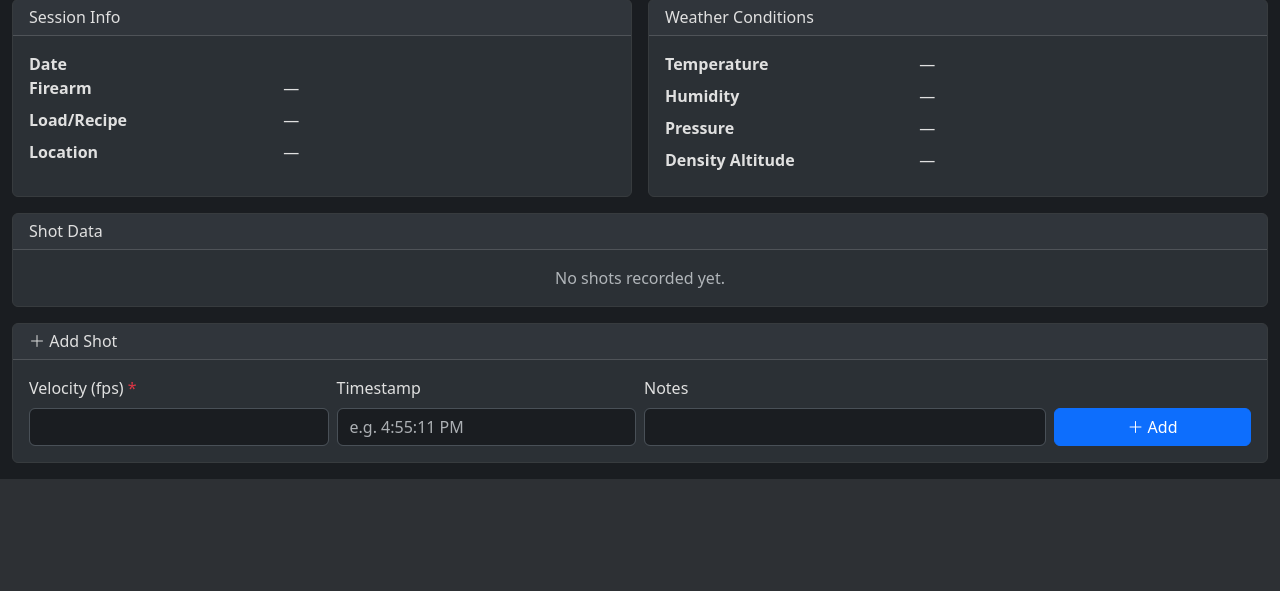
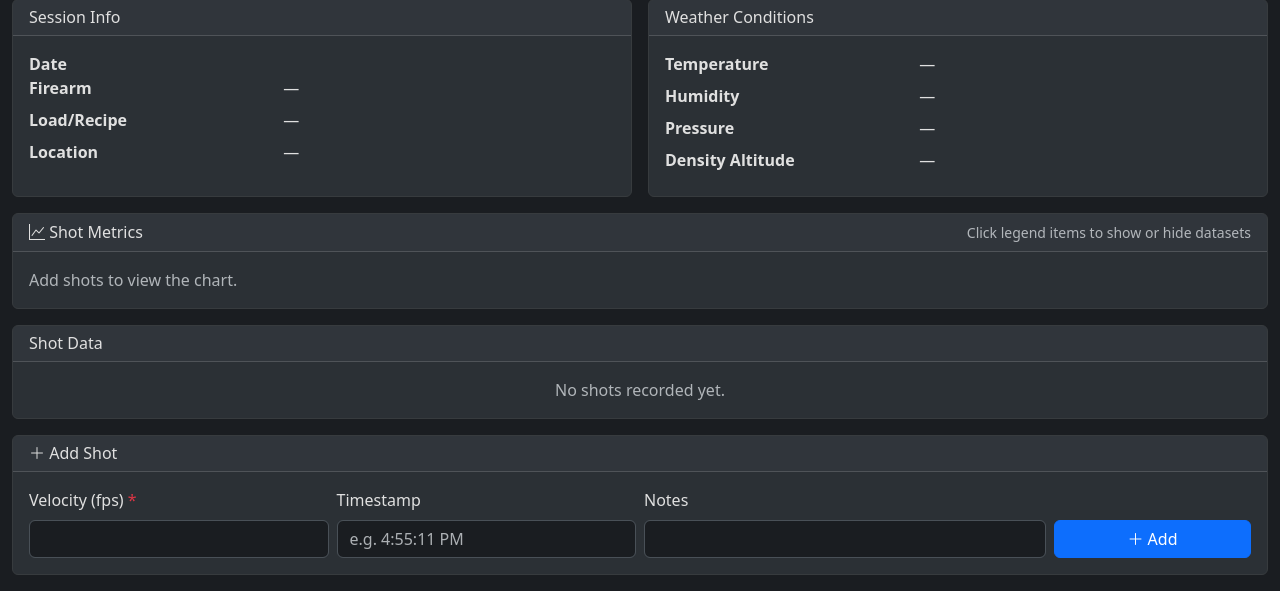
Before and after one commit to clbiggs/reloading, a Flask app: template src/templates/test_sessions/view.html in a window 1280 px wide. Shown: the part 332-923 px from the top of the page. Before the commit the page ends 811 px from the top, so only its background shows below. Run offline with Flask 3, Linux system fonts and the light colour scheme; the template is opened without the code that fills it, so the values that code supplies are empty; parts of the project's set-up code (start-up, migrations or seed data) failed here and were passed over.

Commit message:
Added shot chart to test session details page.

```diff
--- a/src/templates/test_sessions/view.html
+++ b/src/templates/test_sessions/view.html
@@ -1,6 +1,9 @@
 {% extends "base.html" %}
 {% from "macros.html" import delete_button %}
 {% block title %}Test Session Details - Reloading Tracker{% endblock %}
+{% block extra_head %}
+<script src="https://cdn.jsdelivr.net/npm/chart.js@4.4.7/dist/chart.umd.min.js"></script>
+{% endblock %}
 {% block content %}
 <div class="d-flex justify-content-between align-items-center mb-3">
     <h2><i class="bi bi-clipboard-data"></i> Test Session</h2>
@@ -128,6 +131,22 @@
 </div>
 {% endif %}
 
+<div class="card mb-3">
+    <div class="card-header d-flex justify-content-between align-items-center">
+        <h6 class="mb-0"><i class="bi bi-graph-up"></i> Shot Metrics</h6>
+        <span class="text-muted small">Click legend items to show or hide datasets</span>
+    </div>
+    <div class="card-body">
+        {% if session.shots %}
+            <div style="height: 340px;">
+                <canvas id="shotMetricsChart"></canvas>
+            </div>
+        {% else %}
+            <p class="text-muted mb-0">Add shots to view the chart.</p>
+        {% endif %}
+    </div>
+</div>
+
 <!-- Shot Data -->
 <div class="card mb-3">
     <div class="card-header d-flex justify-content-between align-items-center">
@@ -205,3 +224,133 @@
     </div>
 </div>
 {% endblock %}
+
+{% block extra_scripts %}
+{% if session.shots %}
+<script>
+const shotChartLabels = [
+    {% for shot in session.shots %}
+    {{ ('Shot ' ~ shot.shot_number)|tojson }},
+    {% endfor %}
+];
+
+const shotMetricsDatasets = [
+    {
+        label: 'Velocity',
+        data: [{% for shot in session.shots %}{{ shot.velocity if shot.velocity is not none else 'null' }},{% endfor %}],
+        borderColor: '#0d6efd',
+        backgroundColor: 'rgba(13, 110, 253, 0.2)',
+        tension: 0.25,
+        yAxisID: 'y',
+    },
+    {
+        label: 'Average Velocity',
+        data: [{% for shot in session.shots %}{{ session.velocity_avg if session.velocity_avg is not none else 'null' }},{% endfor %}],
+        borderColor: '#6f42c1',
+        backgroundColor: 'rgba(111, 66, 193, 0.15)',
+        borderDash: [6, 6],
+        pointRadius: 0,
+        pointHoverRadius: 0,
+        tension: 0,
+        yAxisID: 'y',
+    },
+    {
+        label: 'Deviation',
+        data: [{% for shot in session.shots %}{{ shot.deviation if shot.deviation is not none else 'null' }},{% endfor %}],
+        borderColor: '#dc3545',
+        backgroundColor: 'rgba(220, 53, 69, 0.2)',
+        tension: 0.25,
+        yAxisID: 'y1',
+    },
+    {
+        label: 'Kinetic Energy',
+        data: [{% for shot in session.shots %}{{ shot.kinetic_energy if shot.kinetic_energy is not none else 'null' }},{% endfor %}],
+        borderColor: '#198754',
+        backgroundColor: 'rgba(25, 135, 84, 0.2)',
+        tension: 0.25,
+        yAxisID: 'y2',
+    },
+    {
+        label: 'Power Factor',
+        data: [{% for shot in session.shots %}{{ shot.power_factor if shot.power_factor is not none else 'null' }},{% endfor %}],
+        borderColor: '#ffc107',
+        backgroundColor: 'rgba(255, 193, 7, 0.2)',
+        tension: 0.25,
+        yAxisID: 'y2',
+    },
+];
+
+const shotChartCanvas = document.getElementById('shotMetricsChart');
+if (shotChartCanvas) {
+    new Chart(shotChartCanvas, {
+        type: 'line',
+        data: {
+            labels: shotChartLabels,
+            datasets: shotMetricsDatasets,
+        },
+        options: {
+            responsive: true,
+            maintainAspectRatio: false,
+            interaction: {
+                mode: 'index',
+                intersect: false,
+            },
+            plugins: {
+                legend: {
+                    display: true,
+                },
+                tooltip: {
+                    callbacks: {
+                        label(context) {
+                            if (context.raw === null) {
+                                return `${context.dataset.label}: —`;
+                            }
+                            return `${context.dataset.label}: ${context.raw}`;
+                        },
+                    },
+                },
+            },
+            scales: {
+                x: {
+                    title: {
+                        display: true,
+                        text: 'Shot Number',
+                    },
+                },
+                y: {
+                    beginAtZero: false,
+                    position: 'left',
+                    title: {
+                        display: true,
+                        text: 'Velocity (fps)',
+                    },
+                },
+                y1: {
+                    beginAtZero: false,
+                    position: 'right',
+                    grid: {
+                        drawOnChartArea: false,
+                    },
+                    title: {
+                        display: true,
+                        text: 'Deviation (fps)',
+                    },
+                },
+                y2: {
+                    beginAtZero: false,
+                    position: 'right',
+                    grid: {
+                        drawOnChartArea: false,
+                    },
+                    title: {
+                        display: true,
+                        text: 'KE / PF',
+                    },
+                },
+            },
+        },
+    });
+}
+</script>
+{% endif %}
+{% endblock %}
```
